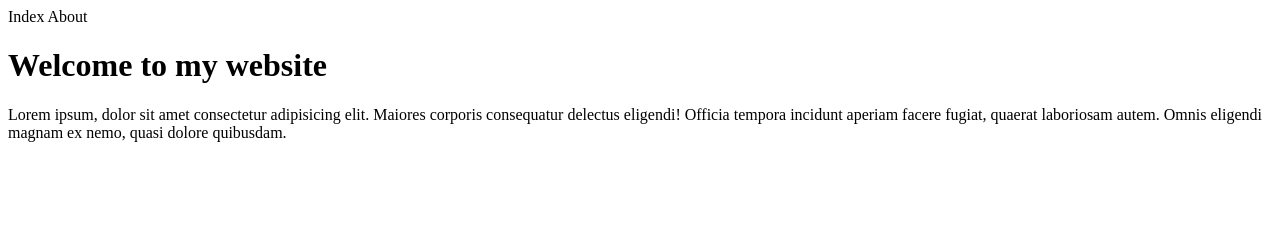
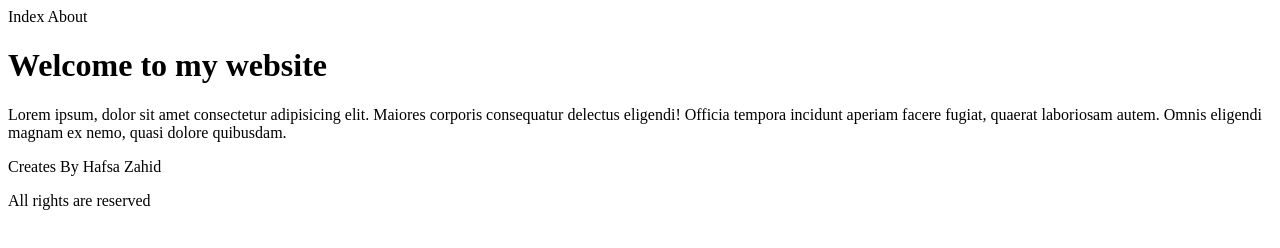
Before and after one commit to hafsazahid104/Git-and-Github-practice, a plain HTML site: page index.html in a window 1280 px wide. Drawn offline with Linux system fonts and the light colour scheme.

Commit message:
Added Footer

```diff
--- a/index.html
+++ b/index.html
@@ -15,6 +15,10 @@
         Maiores corporis consequatur delectus eligendi! Officia tempora
         incidunt aperiam facere fugiat, quaerat laboriosam autem. Omnis
          eligendi magnam ex nemo, quasi dolore quibusdam.</p>
+    <footer>
+        <p>Creates By Hafsa Zahid</p>
+        <p>All rights are reserved</p>
+    </footer>
 
 </body>
 </html>
```
Also changed, not shown: about.html (+4 -1 lines).
